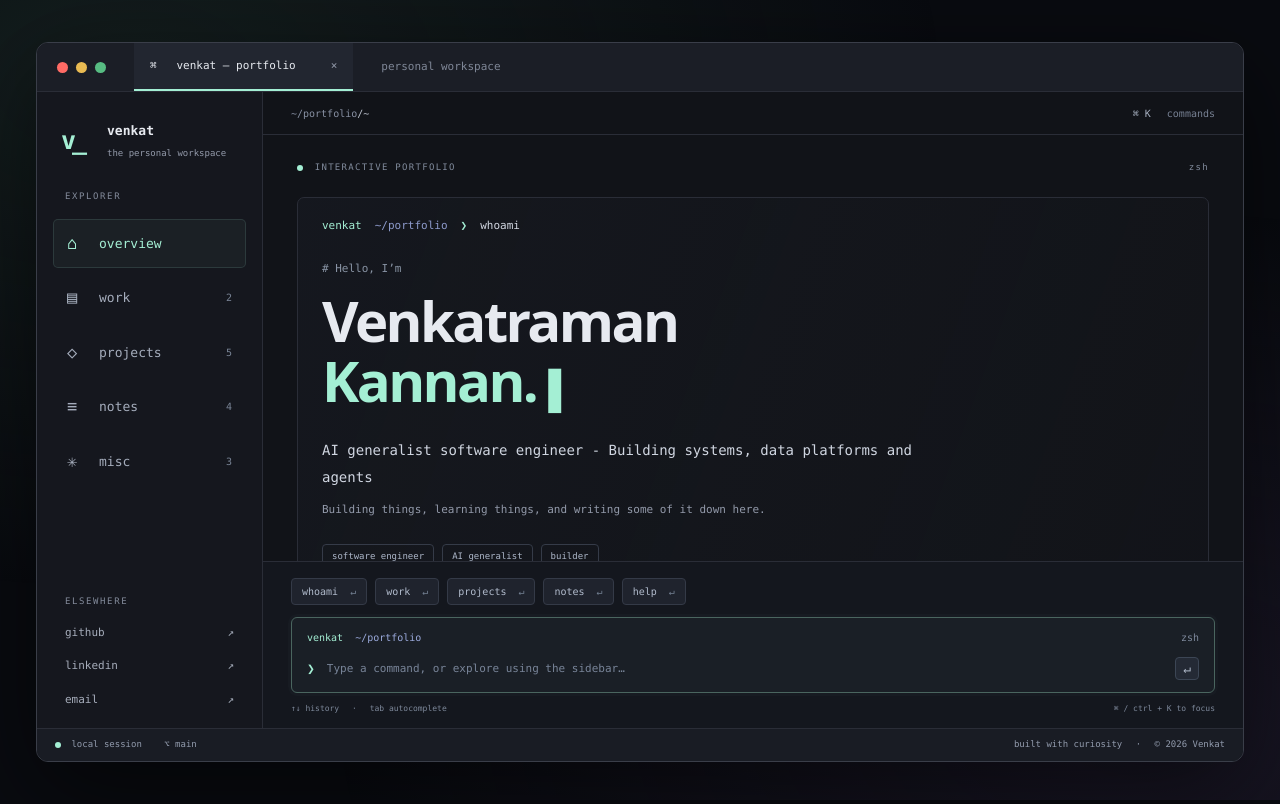
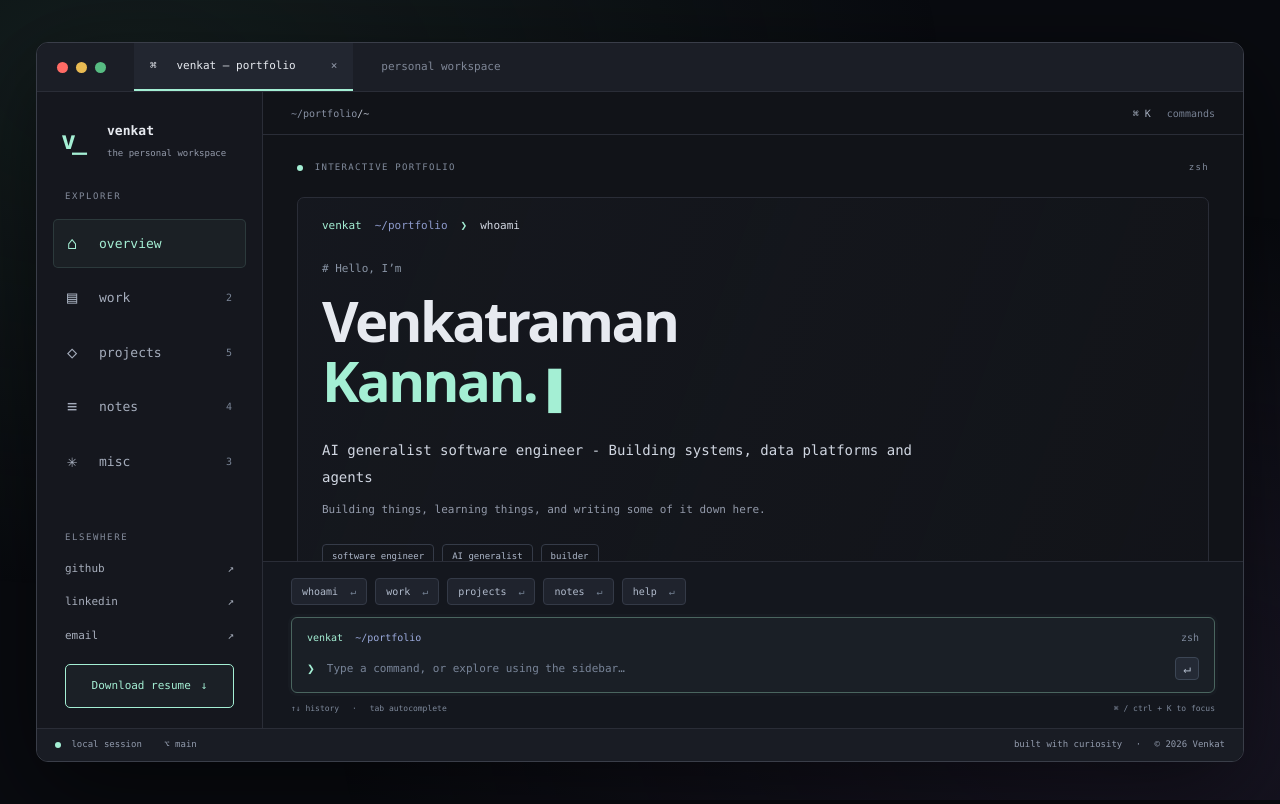
Before and after one commit to venkxycodes/portfolio, a React (Vite) app: page / in a window 1280 px wide. Built offline with nearby package versions, Linux system fonts and the light colour scheme.

Commit message:
Add separate resume download button to terminal contact views (#8)

```diff
--- a/src/pages/Terminal.tsx
+++ b/src/pages/Terminal.tsx
@@ -58,7 +58,8 @@ function WorkOutput() {
 }
 function Contact() {
   return (
-    <div className="term-socials">
+    <div className="term-contact">
+      <div className="term-socials">
       {Object.entries(siteContent.links).map(([label, href]) => (
         <a
           key={label}
@@ -69,6 +70,14 @@ function Contact() {
           {label} <span>↗</span>
         </a>
       ))}
+      </div>
+      <a
+        className="term-resume-button"
+        href={`${import.meta.env.BASE_URL}resume.pdf`}
+        download="Venkatraman-Kannan-Resume.pdf"
+      >
+        Download resume <span aria-hidden="true">↓</span>
+      </a>
     </div>
   )
 }
--- a/src/pages/terminal.css
+++ b/src/pages/terminal.css
@@ -774,3 +774,26 @@
 .terminal-v2 article > a {
   color: var(--term-muted);
 }
+
+.term-resume-button {
+  display: inline-flex;
+  align-items: center;
+  justify-content: center;
+  gap: 10px;
+  min-height: 44px;
+  max-width: 100%;
+  padding: 10px 14px;
+  border: 1px solid var(--term-accent);
+  border-radius: 5px;
+  background: #a4efd40a;
+  color: var(--term-accent);
+  font-size: 11px;
+  text-decoration: none;
+}
+.term-resume-button:hover {
+  background: #a4efd41a;
+}
+.term-sidebar .term-resume-button {
+  display: flex;
+  margin: 0 12px 20px;
+}
```
